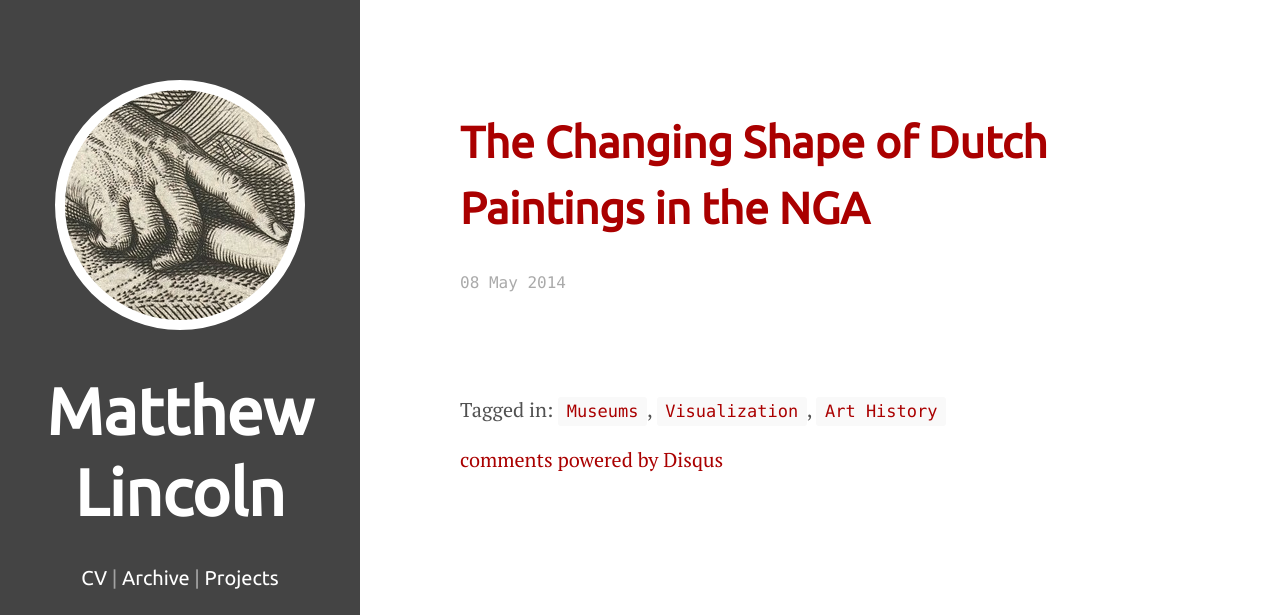
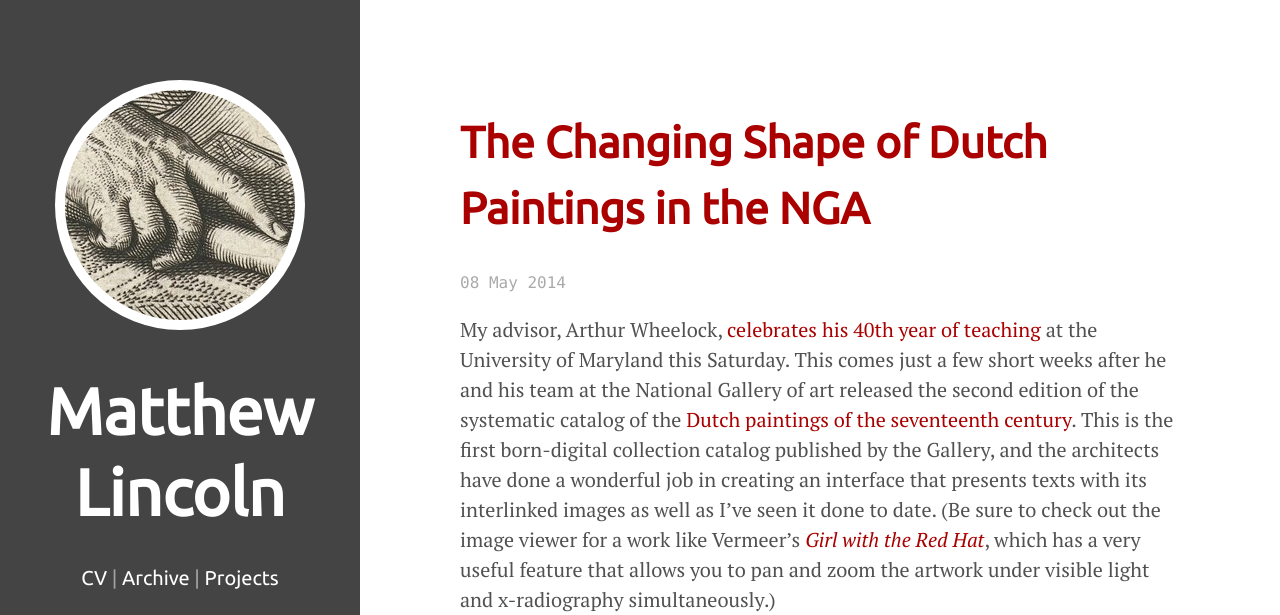
Before and after one commit to mdlincoln/mdlincoln.github.io, a Jekyll site: the page built from _posts/2014-05-08-the-changing-shape-of-dutch-paintings-in-the-nga.md, in a window 1280 px wide and 1400 px high. Shown: the top 615 px of the window. Built offline with Jekyll 4.4.1, drawn with Linux system fonts in a browser that asks for light colours; nearby versions of some CDN libraries; comment, search, counter and statistics services are not loaded; some of the changed text lies outside the part shown; grey boxes are pictures that could not be loaded.

Commit message:
basic intro and image links

```diff
--- a/_posts/2014-05-08-the-changing-shape-of-dutch-paintings-in-the-nga.md
+++ b/_posts/2014-05-08-the-changing-shape-of-dutch-paintings-in-the-nga.md
@@ -8,3 +8,33 @@
 - Visualization
 - Art History
 ---
+
+My advisor, Arthur Wheelock, [celebrates his 40th year of teaching][celebration] at the University of Maryland this Saturday.
+This comes just a few short weeks after he and his team at the National Gallery of art released the second edition of the systematic catalog of the [Dutch paintings of the seventeenth century][oed].
+This is the first born-digital collection catalog published by the Gallery, and the architects have done a wonderful job in creating an interface that presents texts with its interlinked images as well as I've seen it done to date.
+(Be sure to check out the image viewer for a work like Vermeer's [*Girl with the Red Hat*][vermeer], which has a very useful feature that allows you to pan and zoom the artwork under visible light and x-radiography simultaneously.)
+
+
+<figure>
+<a href="/assets/images/nga_date_plot.svg"><img src="/assets/images/nga_date_plot.svg"></a>
+<figcaption>Compare the creation dates of artworks entering the gallery in different eras. 95% of the Mellon and Widener collections (marked by the vertical range labeled "Core") fall between the late 1630s and 1670, while 95% of paintings entering the gallery under Wheelock's tenure cover a much wider range.</figcaption>
+</figure>
+
+<figure>
+<a href="/assets/images/nga_genres.svg"><img src="/assets/images/nga_genres.svg"></a>
+<figcaption>Breaking down the collection by genre clearly demonstrates the preferences and preconceptions that Mellon and Widener held about the nature of Dutch art.</figcaption>
+</figure>
+
+<figure>
+<a href="/assets/images/nga_sizes.svg"><img src="/assets/images/nga_sizes.svg"></a>
+<figcaption>Even physical size of paintings is a matter of taste. Mellon's Dutch collections tended towards similar sizes, and were largely oriented as landscapes. Widener's collection had more diversity of scale, and his core collection of small pieces served as a foundation for Wheelock's many additions that now fill the suitably-scaled cabinet galleries.</figcaption>
+</figure>
+
+
+[vermeer]: http://purl.org/nga/collection/artobject/60
+
+[collhist]: http://www.nga.gov/content/ngaweb/research/online-editions/17th-century-dutch-paintings/essay-history-dutch-paintings-nga.html
+
+[oed]: http://www.nga.gov/content/ngaweb/research/online-editions/17th-century-dutch-paintings.html
+
+[celebration]: http://arthistory.umd.edu/department-celebrate-professor-arthur-k-wheelock-jr-daylong-symposium-saturday-may-17th
```
